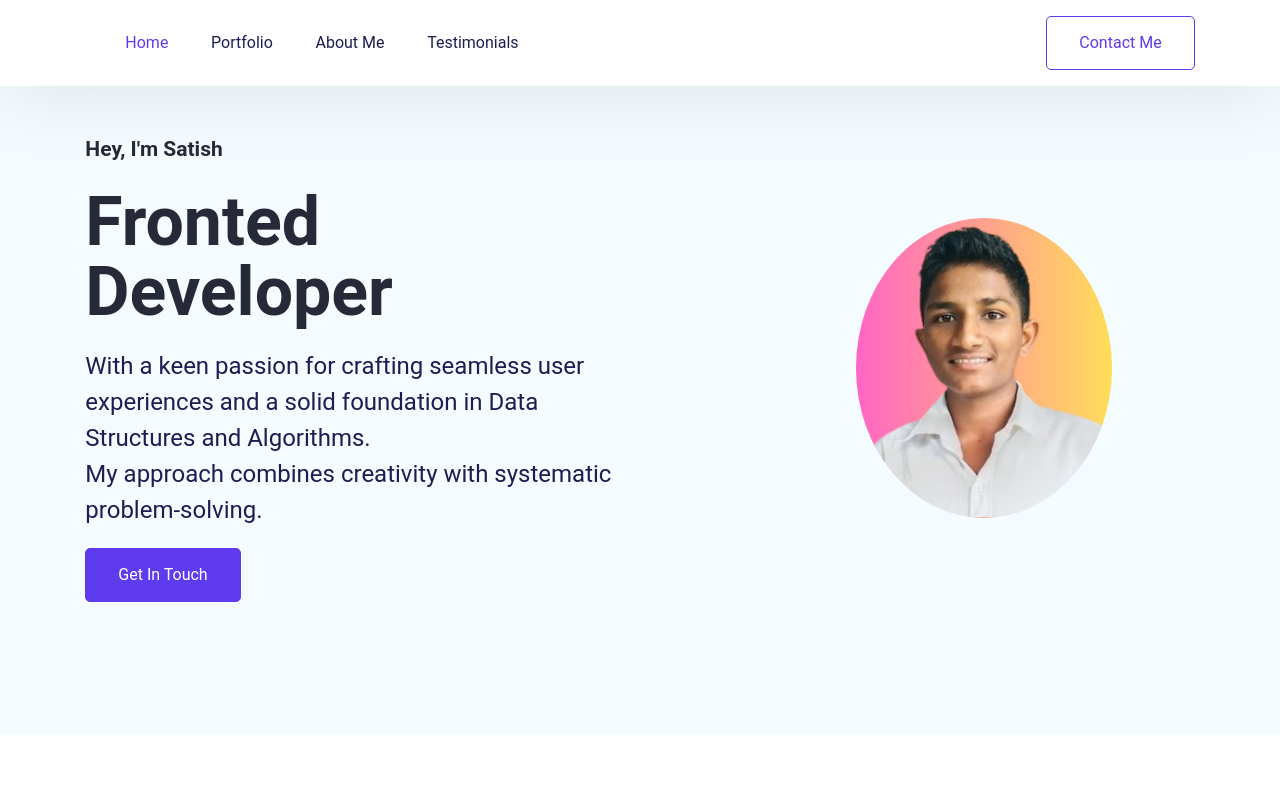
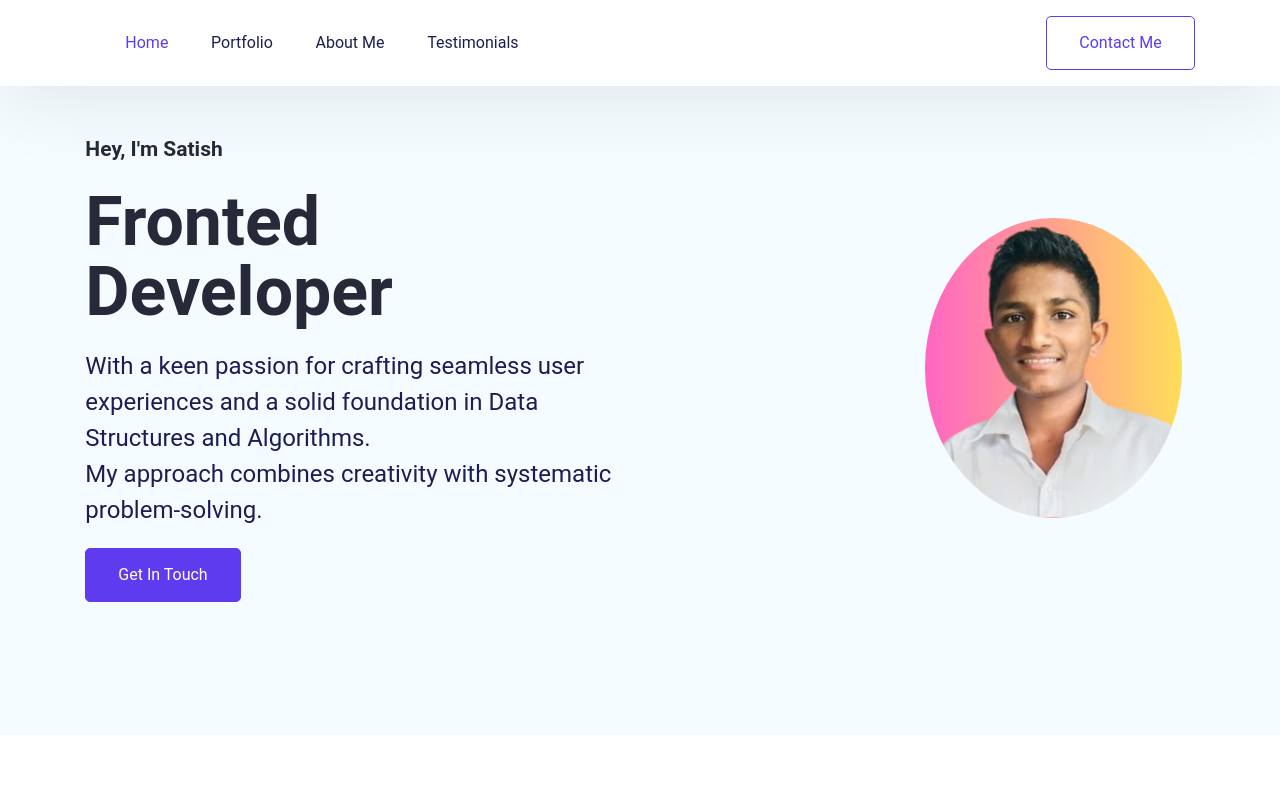
Before and after one commit to kolhesatish/SatishKolhe, a React (Create React App) app: page / in a window 1280 px wide. Shown: the top 800 px of the page. Built offline with nearby package versions, Linux system fonts and the light colour scheme.

Commit message:
Change Hero Section img

```diff
--- a/src/App.css
+++ b/src/App.css
@@ -232,8 +232,8 @@ h2 {
   display: flex;
 }
 .hero--section--img > img {
-  margin-left: 200px;
-  width: 300px 100px;
+  margin-left: 50%;
+  width: 30% 30%;
   height: 300px;
   border-radius: 50%; /* Make it a circle by setting border-radius to 50% */
   object-fit: cover;
```
